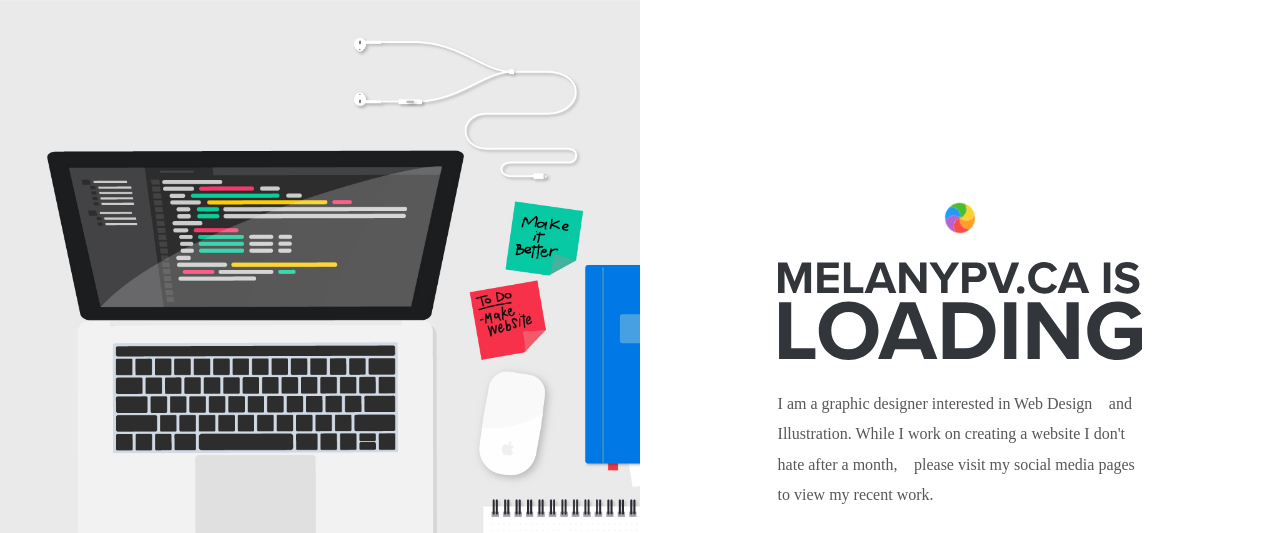
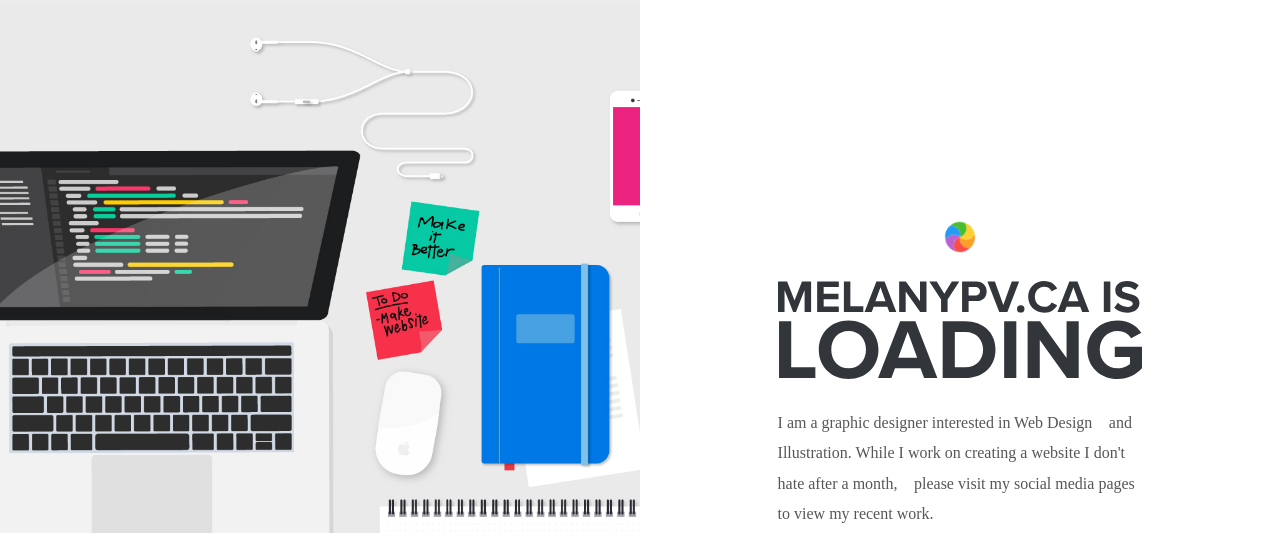
Before and after one commit to mpelletiervaillant-zz/portfolio-coming-soon, a plain HTML site: page index.html in a window 1280 px wide. Shown: the top 533 px of the page. Drawn offline with Linux system fonts and the light colour scheme.

Commit message:
Make responsive and make transition shorter

```diff
--- a/css/main.css
+++ b/css/main.css
@@ -6,7 +6,8 @@ h1 {
   background-image: url("../images/coming-soon-img.jpg");
   background-repeat: no-repeat;
   background-size: cover;
-  height: 100vh;
+  background-position: center;
+  height: 45vh;
 }
 
 .beachball {
@@ -19,11 +20,11 @@ h1 {
 }
 
 .text-container {
-  width: 75%;
   margin: 0 auto;
   animation-name: slideInFromBottom;
   animation-duration: 1.5s;
   animation-timing-function: ease-in-out;
+  padding-top: 2em;
 }
 
 @keyframes beachball-loading {
@@ -59,9 +60,21 @@ p {
 
 .sm-icon {
   color: #BCBCBC;
-  transition: color .3s ease-in-out;
+  transition: color .2s ease-in-out;
 }
 
 .sm-icon:hover {
   color: #32353A;
 }
+
+@media only screen and (min-width: 38em) {
+
+  .bg-image {
+    height: 100vh;
+  }
+
+  .text-container {
+    width: 75%;
+  }
+
+}
```
Also changed, not shown: index.html (+1 -1 lines).
